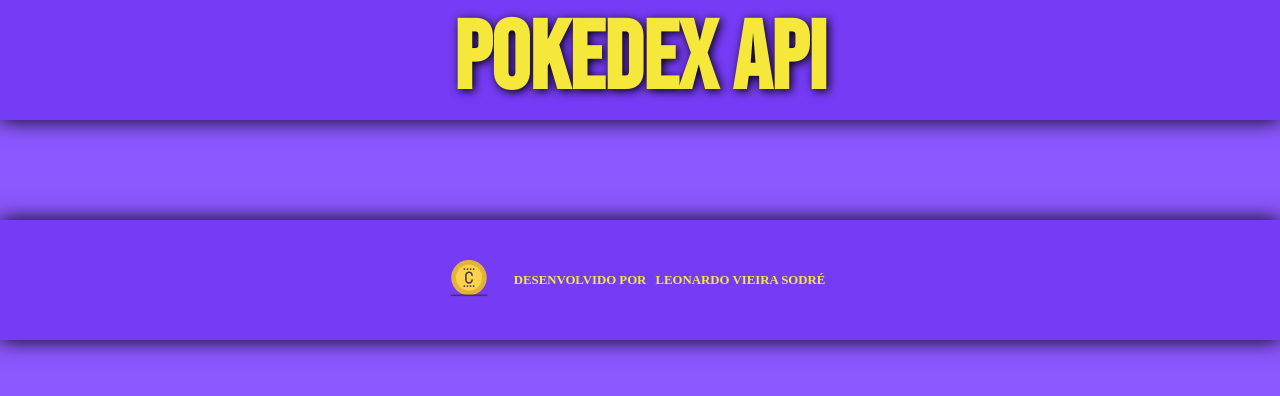
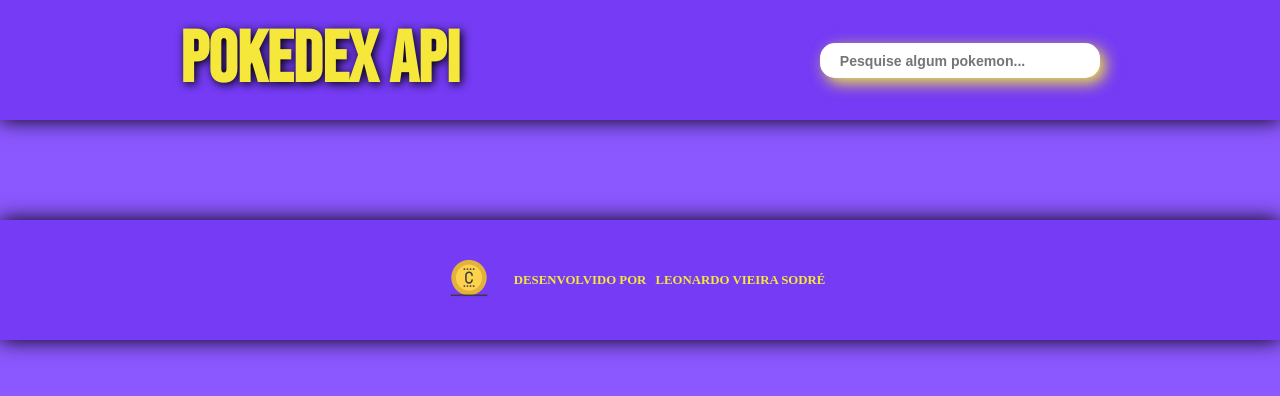
Before and after one commit to LeonardoSodre20/Pokemon-API, a plain HTML site: page index.html in a window 1280 px wide. Shown: the top 396 px of the page. Drawn offline with nearby package versions, Linux system fonts and the light colour scheme; no server answers.

Commit message:
em andamento

```diff
--- a/css/header.css
+++ b/css/header.css
@@ -8,13 +8,30 @@
 .flex-header{
     display: flex;
     align-items: center;
-    justify-content: center;
+    justify-content: space-around;
 }
 
 .flex-header > h1{
-    font-size: 6em;
+    font-size: 4.5em;
     text-transform: uppercase;
     font-family: 'Bebas Neue', cursive;
     text-shadow: 2px 2px 10px black;
     color: #F5E83B;
 }
+
+#input-search{
+    outline: none;
+    border-radius: 15px;
+    border: none;
+    height: 35px;
+    width: 280px;
+    font-size: 1.1em;
+    text-indent: 20px;
+    box-shadow: 5px 5px 15px #F5E83B;
+}
+
+#input-search::placeholder{
+    text-decoration: double;
+    font-size: 0.8em;
+    font-weight: bold;
+}
--- a/index.html
+++ b/index.html
@@ -16,6 +16,8 @@
     <!-- Header -->
     <header class="header flex-header">
         <h1>Pokedex API</h1>
+
+        <input type="search" name="inputSearch" id="input-search" autofocus placeholder="Pesquise algum pokemon...">
     </header>
 
     <!-- Container-API -->
--- a/javascript/requestPokemons.js
+++ b/javascript/requestPokemons.js
@@ -1,4 +1,6 @@
 const containerCardPokemon = document.querySelector('[data-pokemon-card="pokemon-card"]')
+const inputSearchPokemon = document.querySelector('#input-search')
+
 
 const getUrlPokemons = id => `https://pokeapi.co/api/v2/pokemon/${id}`
 
@@ -6,8 +8,6 @@ const convertJsonInHtml = pokemons => {
 
 
     pokemons.map(informationsPokemon => {
-
-        console.log(informationsPokemon)
 
         const urlImagesPokemon = `https://cdn.traction.one/pokedex/pokemon/${informationsPokemon.id}.png`
 
@@ -17,10 +17,9 @@ const convertJsonInHtml = pokemons => {
             console.log(typePokemon.type.name)
         })
 
-
         containerCardPokemon.innerHTML += `
 
-            <div class="card-pokemon">
+            <div class="card-pokemon" data-card-pokemon="card">
                 <div class="container-image">
                     <img src="${urlImagesPokemon}" alt="image-of-pokemon">
                 </div>
@@ -30,8 +29,19 @@ const convertJsonInHtml = pokemons => {
                 <span class="topics-informations-pokemon">Type: ${typesArrayPokemon}</span>
             </div>
         `
+
+        const containerPokemon = document.querySelector('.card-pokemon')
+        console.log(Array.from(containerPokemon.children))
+
+        inputSearchPokemon.addEventListener('input', event => {
+            const inputValue = event.target.value.trim()
+            console.log(inputValue)
+
+        })
     })
 }
+
+
 
 
 const requestPokemonAPI = () => {
@@ -41,8 +51,8 @@ const requestPokemonAPI = () => {
     for(let i = 1; i <= 150; i++){
 
         pokemonArrayPromises.push(fetch(getUrlPokemons(i))
-            .then(response => response.json()))
-    }
+             .then(response => response.json()))
+     }
 
     Promise.all(pokemonArrayPromises)
         .then(convertJsonInHtml)
```
